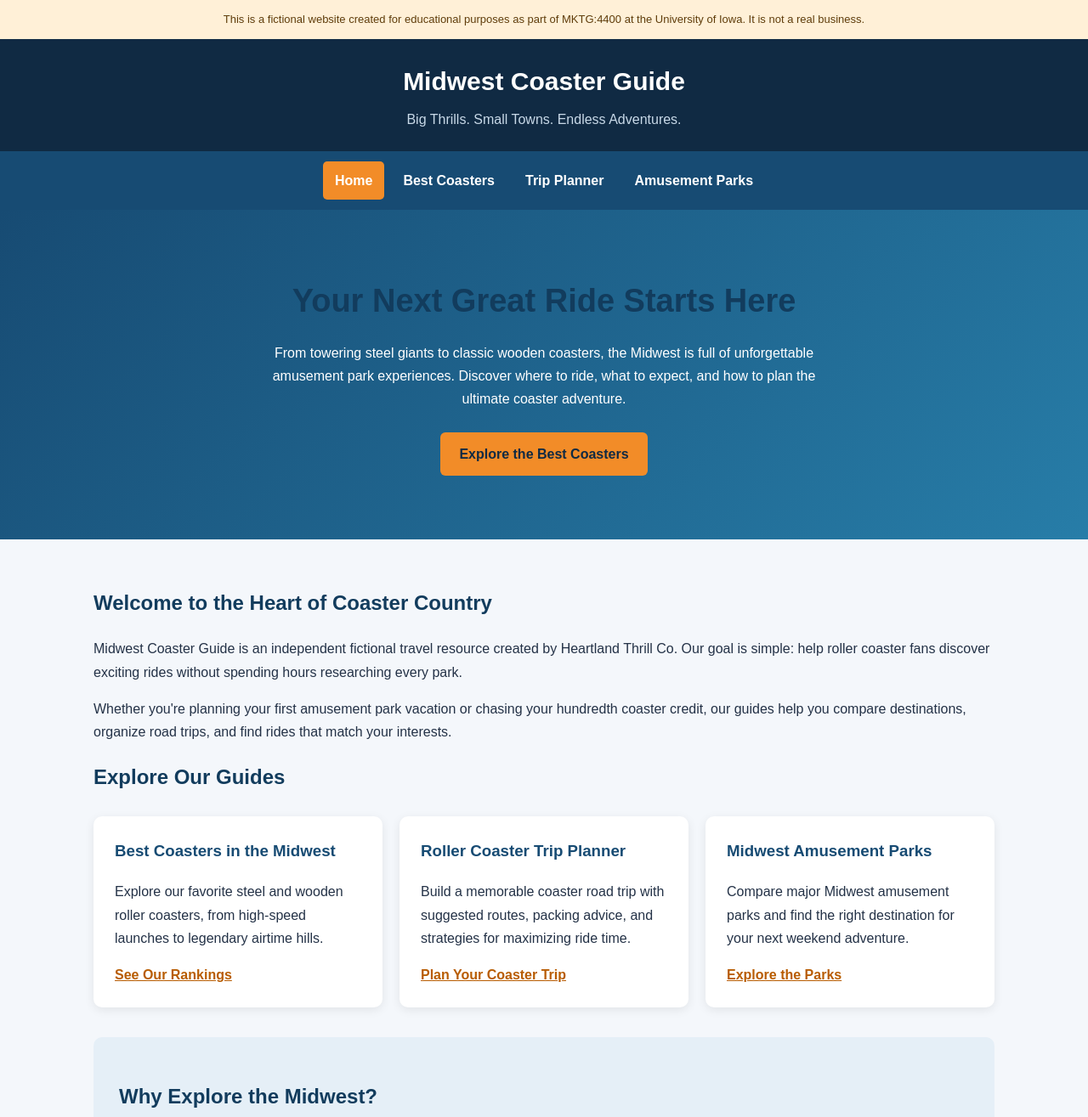
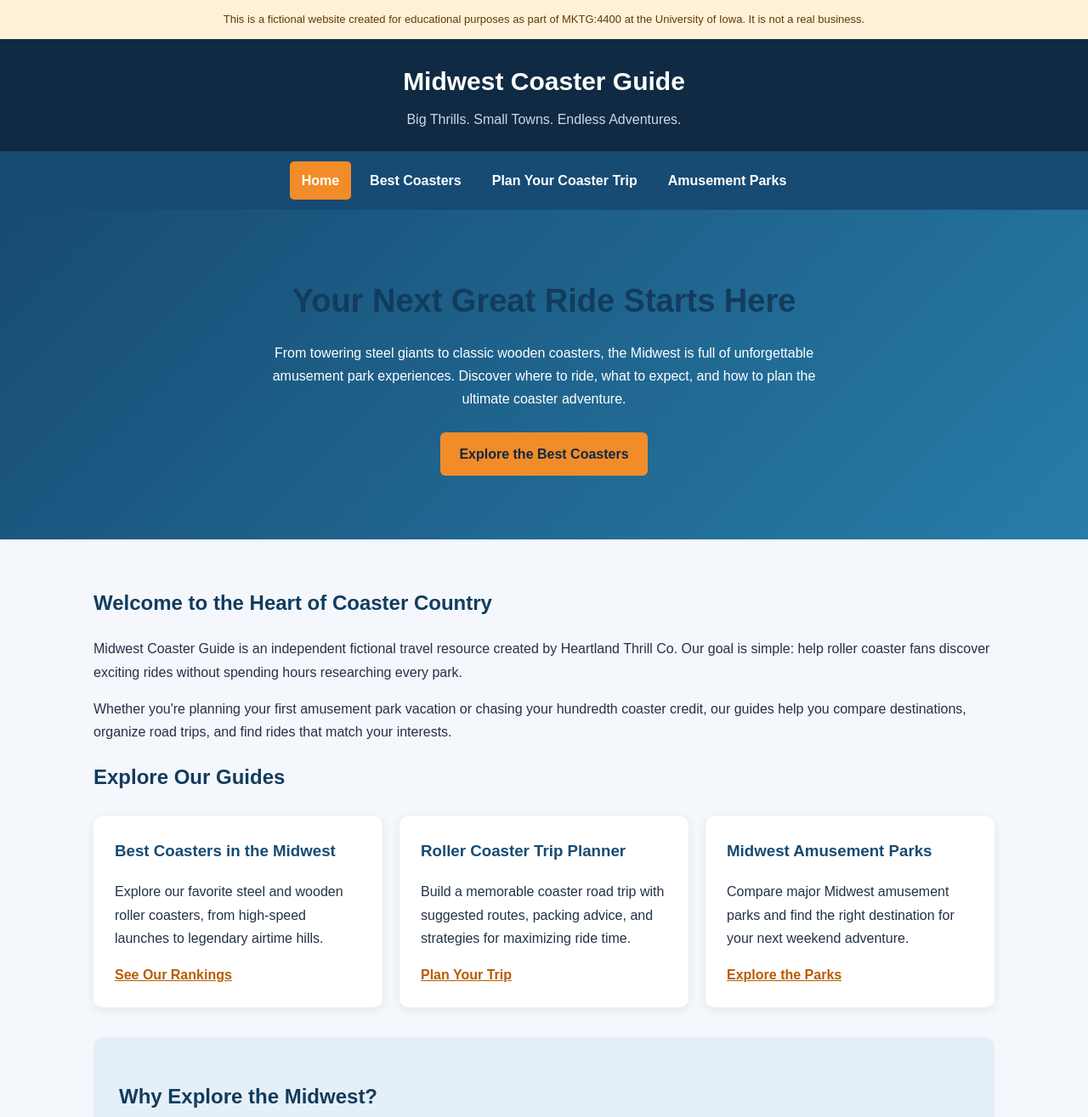
Before and after one commit to smeschoulam/Midwest-Coaster-Guide, a plain HTML site: page index-b.html in a window 1280 px wide. Shown: the top 1315 px of the page at 85% size. Drawn offline with Linux system fonts and the light colour scheme.

Commit message:
Update index-b.html

```diff
--- a/index-b.html
+++ b/index-b.html
@@ -116,7 +116,7 @@
 <nav aria-label="Main navigation">
   <a class="active" aria-current="page" href="index.html">Home</a>
   <a href="best-coasters.html">Best Coasters</a>
-  <a href="trip-planner.html">Trip Planner</a>
+  <a href="trip-planner.html">Plan Your Coaster Trip</a>
   <a href="amusement-parks.html">Amusement Parks</a>
 </nav>
 
@@ -144,7 +144,7 @@
       <article class="card">
         <h3>Roller Coaster Trip Planner</h3>
         <p>Build a memorable coaster road trip with suggested routes, packing advice, and strategies for maximizing ride time.</p>
-        <a href="trip-planner.html">Plan Your Coaster Trip</a>
+        <a href="trip-planner.html">Plan Your Trip</a>
       </article>
       <article class="card">
         <h3>Midwest Amusement Parks</h3>
```
